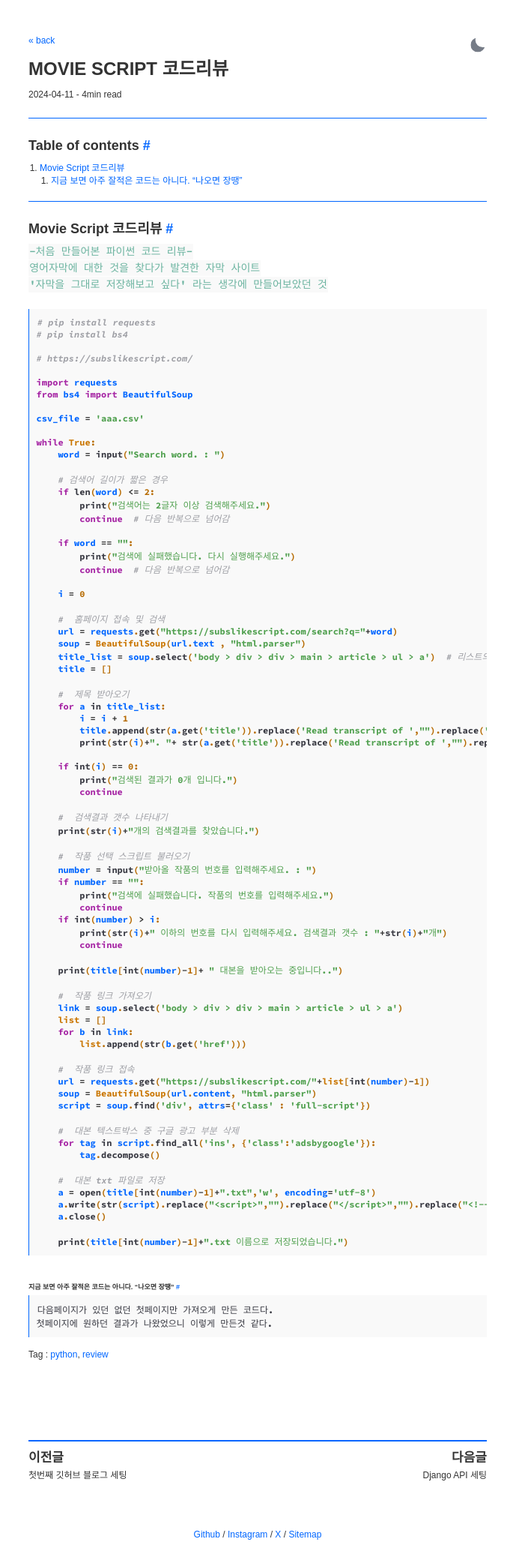
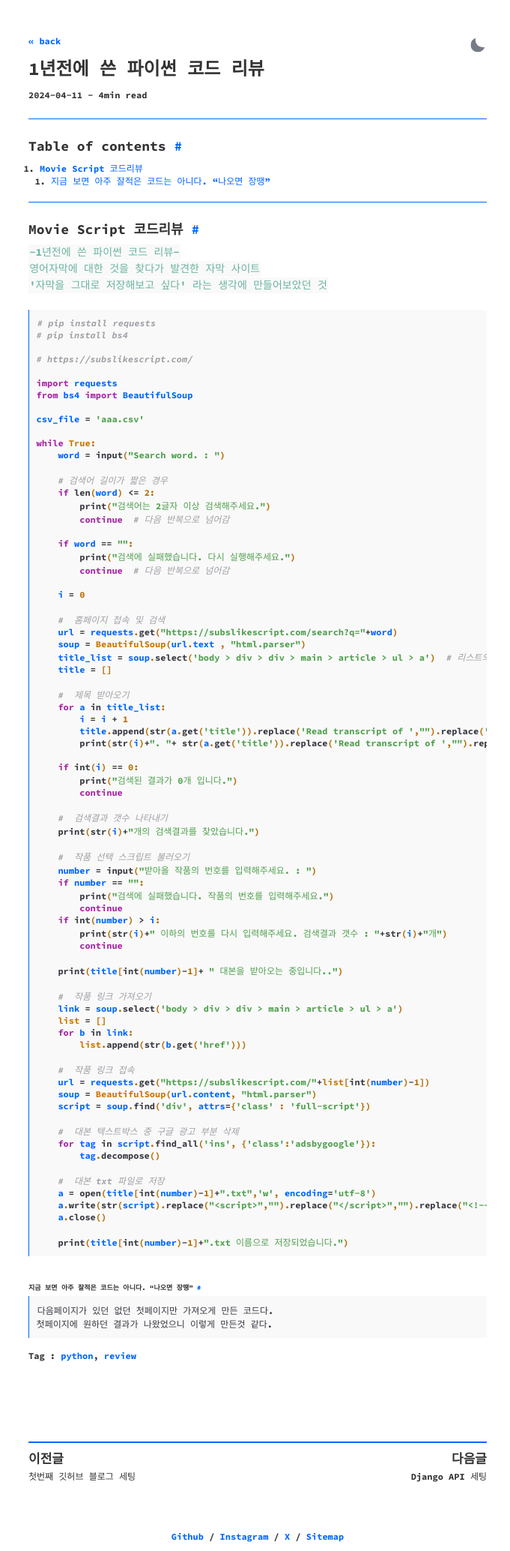
Before and after one commit to pozuhtuhv/pozuhtuhv.github.io, a Jekyll site: the page built from _posts/2024-04-11-Movie-Script-코드리뷰.md, in a window 1280 px wide. Shown: the whole page at 75% size, without its empty margins (296-977 px from the left). Built offline with Jekyll 4.4.1, drawn with Linux system fonts in a browser that asks for light colours.

Commit message:
(edit) design

```diff
--- a/_posts/2024-04-11-Movie-Script-코드리뷰.md
+++ b/_posts/2024-04-11-Movie-Script-코드리뷰.md
@@ -1,6 +1,6 @@
 ---
-title: Movie Script 코드리뷰
-description: 첫파이썬 코드리뷰
+title: 1년전에 쓴 파이썬 코드 리뷰
+description: 1년전에 쓴 파이썬 코드 리뷰
 layout: post
 categories: Python
 published: true
@@ -21,7 +21,7 @@ tag: [python, review]
     이후 나머지는 4개이상 -->
 
 ## Movie Script 코드리뷰
-`-처음 만들어본 파이썬 코드 리뷰-`<br>
+`-1년전에 쓴 파이썬 코드 리뷰-`<br>
 `영어자막에 대한 것을 찾다가 발견한 자막 사이트`<br>
 `'자막을 그대로 저장해보고 싶다' 라는 생각에 만들어보았던 것`<br>
 <br>
--- a/_sass/_main.scss
+++ b/_sass/_main.scss
@@ -34,7 +34,7 @@ html {
 
 html,
 html[data-theme="light"] {
-	--text-font: Arial, Apple SD Gothic Neo, sans-serif;
+	--text-font: Source Code Pro;
 	--source-code-font: Source Code Pro;
 	--very-light-text-color: rgb(0, 0, 0);
 	--light-text-color: #06f;
@@ -105,7 +105,7 @@ html[data-theme="light"] {
 }
 
 html[data-theme="dark"] {
-	--text-font: Arial, Apple SD Gothic Neo, sans-serif;
+	--text-font: Source Code Pro;
 	--source-code-font: Source Code Pro;
 	--very-light-text-color: #EEE;
 	--light-text-color: #46c2c2;
@@ -359,8 +359,8 @@ b {
 	overflow: hidden;
 	text-overflow: ellipsis;
   color: var(--post-link);
-  font-size: 14.875px;
-  font-weight: 400;
+  font-size: 13px;
+  font-weight: 300;
   line-height: 22px;
 }
 
@@ -466,7 +466,7 @@ figcaption {
   flex: 1 1 calc(25% - 2%);
   text-align: left;
   margin: 0;
-  font-size: 14.875px;
+  font-size: 13px;
 }
 
 ::selection {
```
Also changed, not shown: _posts/2024-09-05-yolov8-imglabel.md (renamed from _posts/2024-03-05-yolov8-imglabel.md, +2 -2 lines), about.html (+3 -6 lines).
